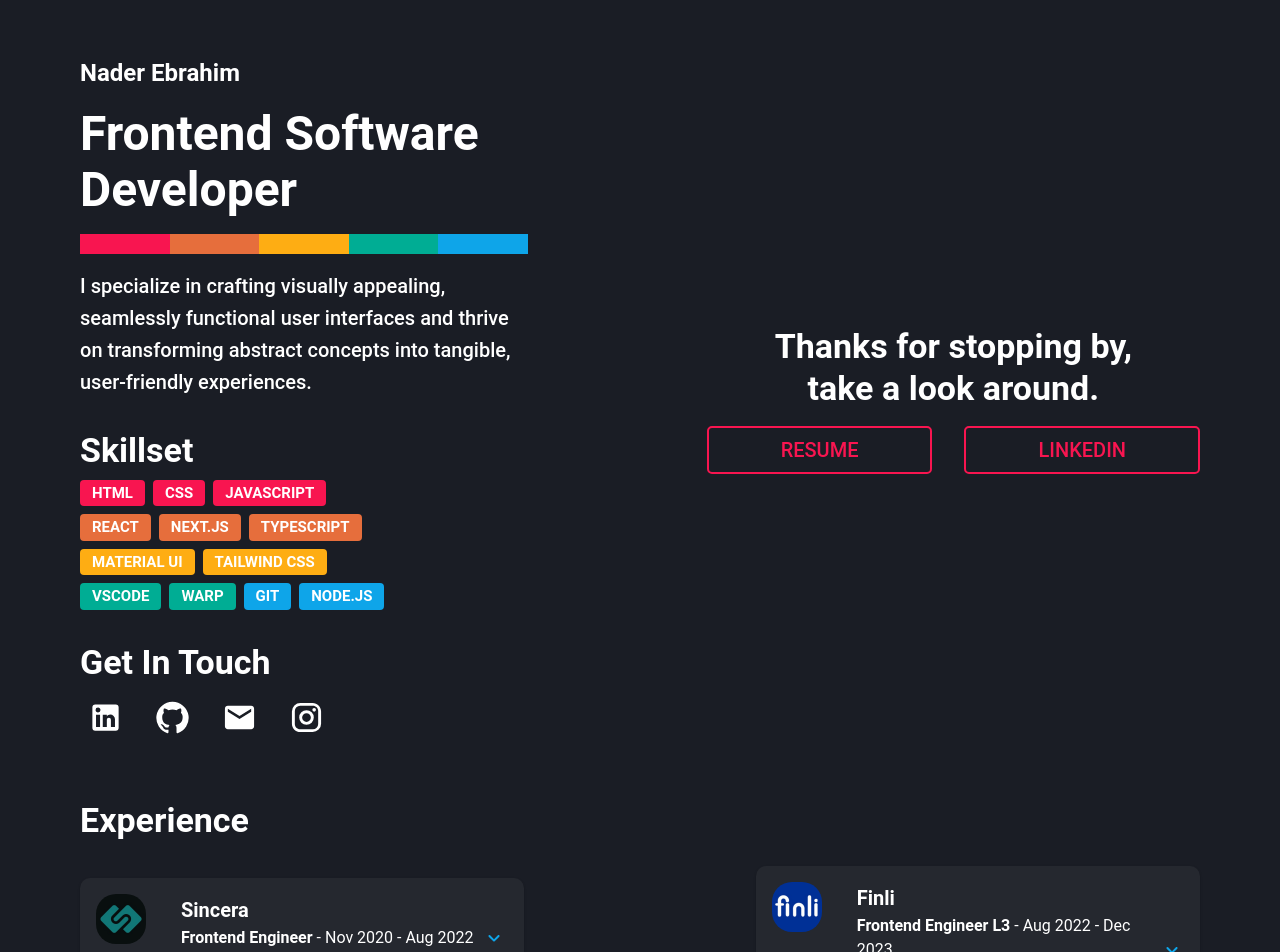
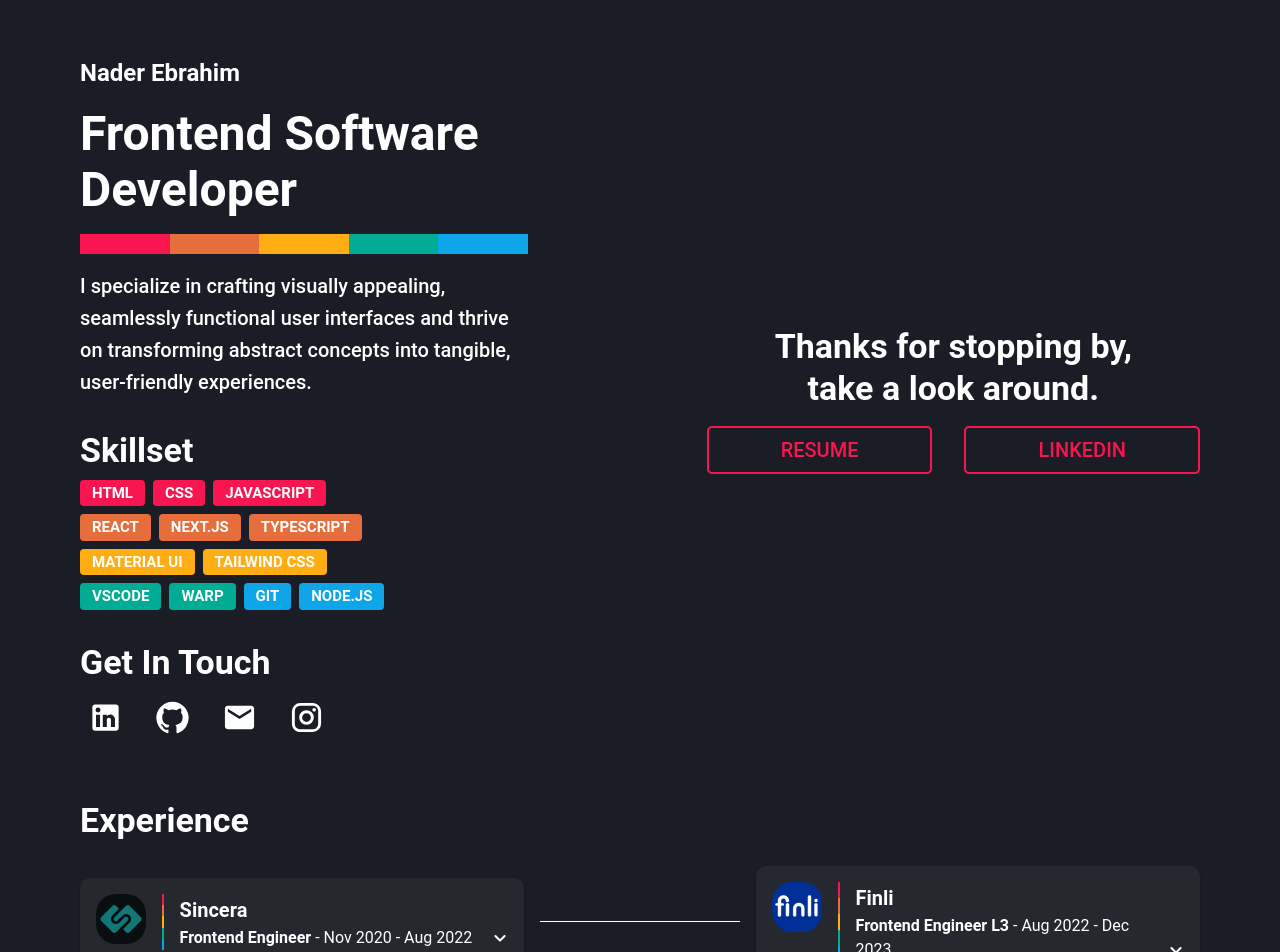
Before and after one commit to terminader7/portfolio, a Next.js app: page / in a window 1280 px wide. Shown: the top 952 px of the page. Built offline with nearby package versions, Linux system fonts and the light colour scheme.

Commit message:
fixed multicolor line not showing, changed color of downward button, fixed alignment of divider

```diff
--- a/components/ExperienceCard.tsx
+++ b/components/ExperienceCard.tsx
@@ -3,7 +3,7 @@ import Card from "@mui/material/Card";
 import MultiColorLine from "./MultiColorLine";
 import Box from "@mui/material/Box";
 import Typography from "@mui/material/Typography";
-import { IconButton, useTheme } from "@mui/material";
+import { IconButton, useMediaQuery, useTheme } from "@mui/material";
 import DownArrowIcon from "@mui/icons-material/ExpandMoreRounded";
 import { useState } from "react";
 
@@ -25,6 +25,7 @@ const ExperienceCard = ({
   const handleToggle = () => {
     setIsDescriptionVisible(!isDescriptionVisible);
   };
+  const isMobile = useMediaQuery(theme.breakpoints.down("md"));
   return (
     <Card
       sx={{
@@ -46,8 +47,8 @@ const ExperienceCard = ({
         height={50}
         style={{ borderRadius: "20px" }}
       />
-      <MultiColorLine height={"100%"} width={"3px"} direction="column" />
-      <Box>
+      <MultiColorLine height={"auto"} width={"2px"} direction="column" />
+      <Box width="90%">
         <Typography variant="h6" fontWeight={600} textAlign="start">
           {companyName}
         </Typography>
@@ -58,13 +59,19 @@ const ExperienceCard = ({
           <Typography variant="body1">{description}</Typography>
         )}
       </Box>
-      <IconButton onClick={handleToggle}>
+      <IconButton
+        onClick={handleToggle}
+        sx={{
+          ":hover": {
+            backgroundColor: "transparent",
+          },
+        }}
+      >
         <DownArrowIcon
           sx={{
             position: "absolute",
             bottom: "0",
-            right: "0",
-            color: theme.palette.primary.main,
+            color: "common.white",
             transform: isDescriptionVisible ? "rotate(180deg)" : "rotate(0deg)",
             transition: "transform 0.3s ease-in-out",
           }}
--- a/pages/index.tsx
+++ b/pages/index.tsx
@@ -224,7 +224,13 @@ export default function Home() {
           /> */}
         </Box>
       </InlineContainer>
-      <Box display="flex" flexDirection="column" gap="1rem" marginBottom="4rem">
+      <Box
+        display="flex"
+        flexDirection="column"
+        gap="1rem"
+        marginBottom="4rem"
+        height="45vh"
+      >
         <Typography variant="h4" fontWeight={600} marginBottom=".5rem">
           Experience
         </Typography>
@@ -244,7 +250,11 @@ export default function Home() {
           <Divider
             orientation="horizontal"
             flexItem
-            sx={{ borderColor: "common.white", width: "200px" }}
+            sx={{
+              borderColor: "common.white",
+              width: "200px",
+              alignSelf: "center",
+            }}
           />
           <ExperienceCard
             imageSrc={"/images/finli-logo.jpg"}
```
